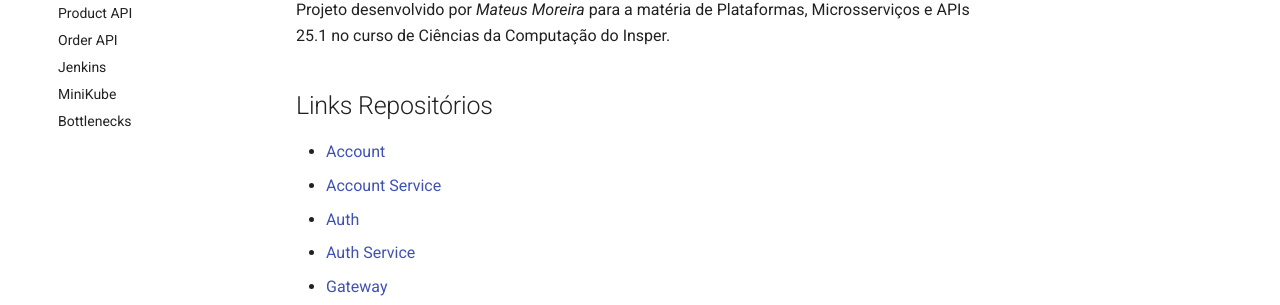
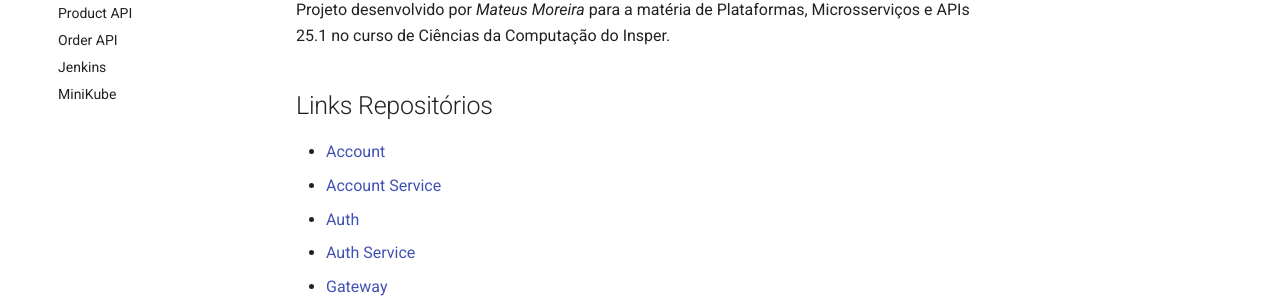
Before and after one commit to mmp052/docs, an MkDocs documentation site: the page built from docs/index.md, in a window 1280 px wide. Shown: the part 224-529 px from the top of the page. Built offline with MkDocs 1.6.1 and Material for MkDocs 9.7.7, drawn with Linux system fonts in a browser that asks for light colours; comment, search, counter and statistics services are not loaded.

Commit message:
agora vai

```diff
--- a/mkdocs.yml
+++ b/mkdocs.yml
@@ -79,4 +79,3 @@ nav:
     - Order API: ./order/main.md
     - Jenkins: ./jenkins/main.md
     - MiniKube: ./minikube/main.md
-    - Bottlenecks: ./bottlenecks/main.md
```
